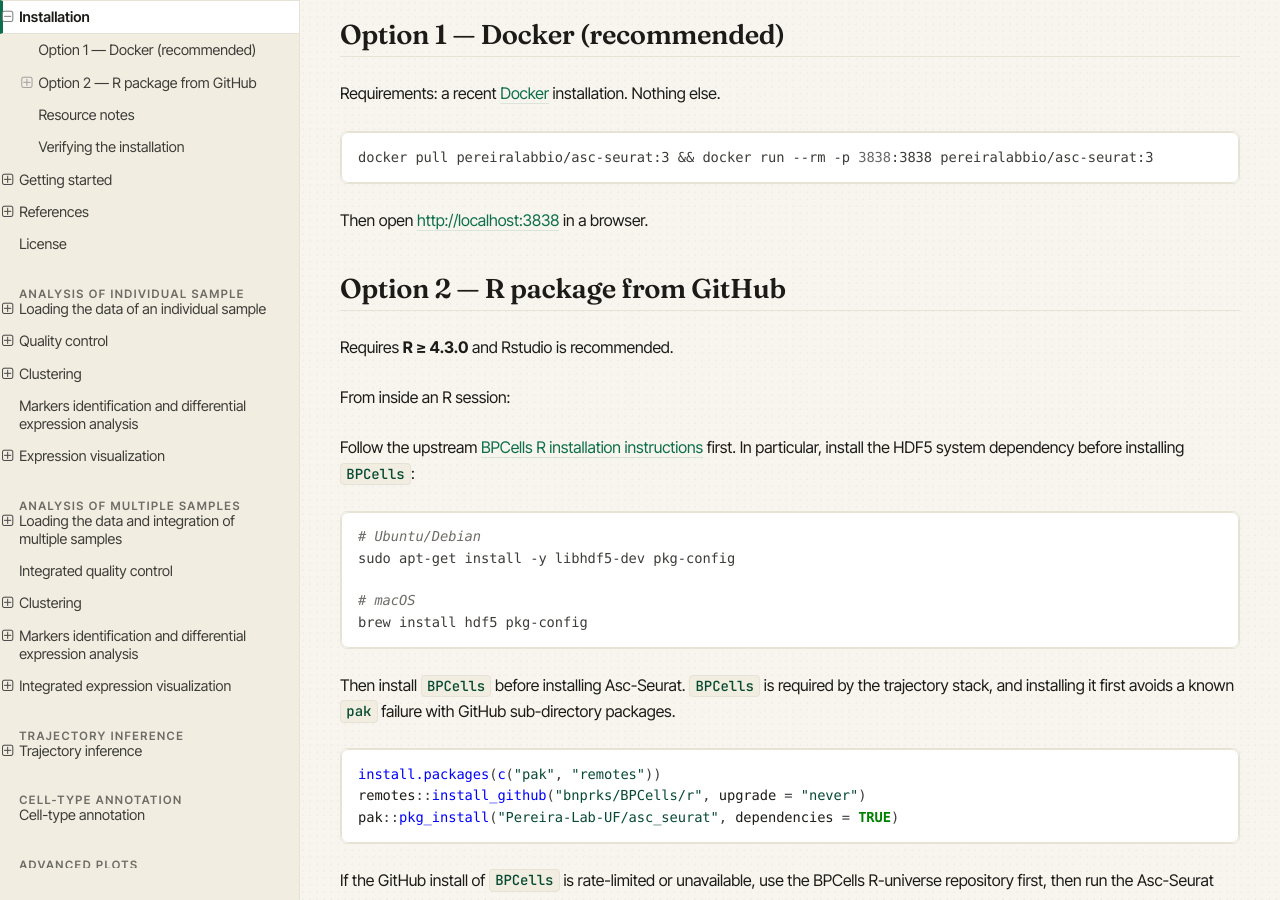
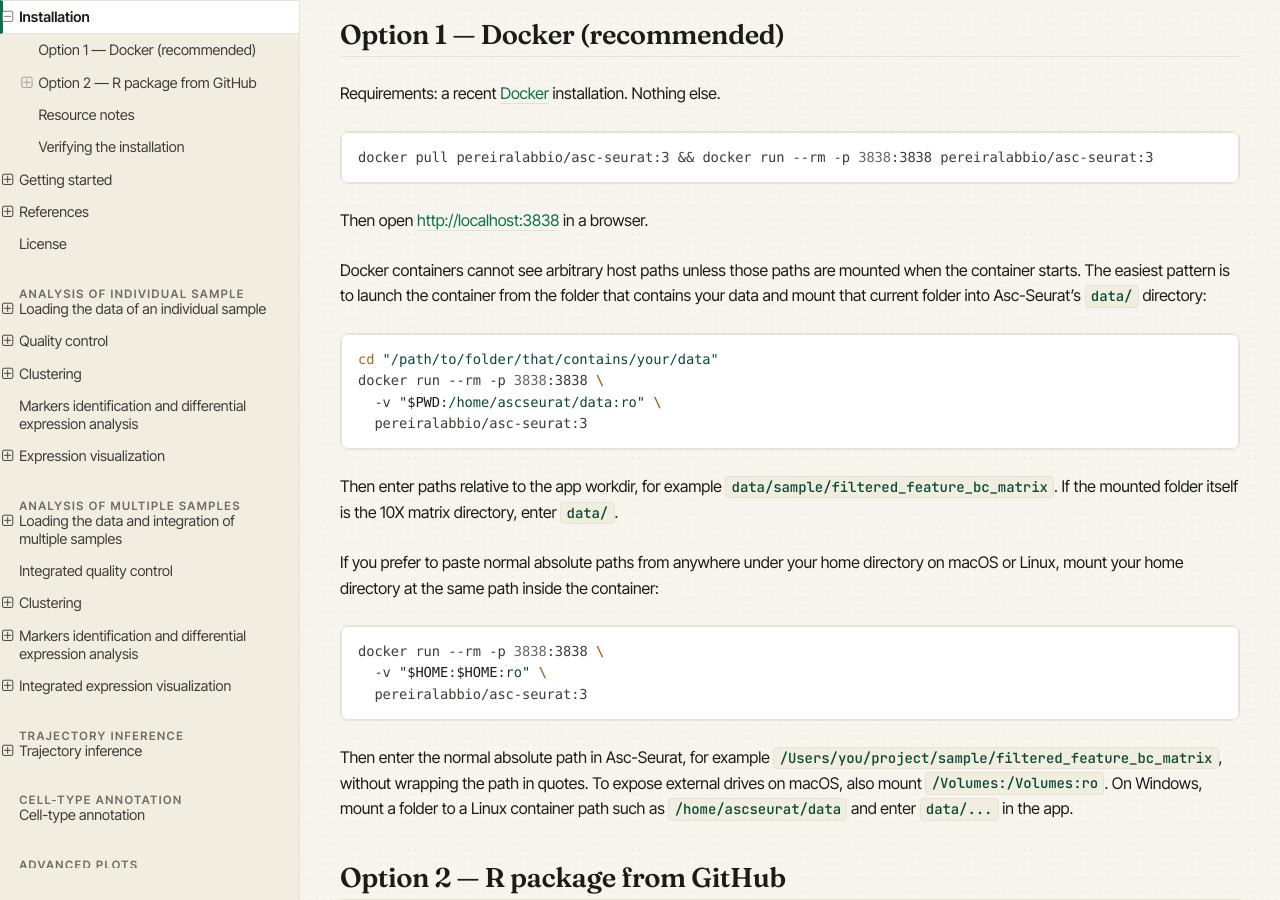
Before and after one commit to Pereira-Lab-UF/asc_seurat, a Sphinx documentation site: the page built from docs/installation.rst, in a window 1280 px wide and 900 px high, scrolled down 441 px. Built offline with Sphinx 7.4.7 and the Read the Docs theme 3.1.0, drawn with Linux system fonts in a browser that asks for light colours.

Commit message:
Improve Docker data path handling

```diff
--- a/docs/installation.rst
+++ b/docs/installation.rst
@@ -26,6 +26,39 @@
    docker pull pereiralabbio/asc-seurat:3 && docker run --rm -p 3838:3838 pereiralabbio/asc-seurat:3
 
 Then open `http://localhost:3838 <http://localhost:3838>`_ in a browser.
+
+Docker containers cannot see arbitrary host paths unless those paths are
+mounted when the container starts. The easiest pattern is to launch the
+container from the folder that contains your data and mount that current
+folder into Asc-Seurat's ``data/`` directory:
+
+.. code-block:: bash
+
+   cd "/path/to/folder/that/contains/your/data"
+   docker run --rm -p 3838:3838 \
+     -v "$PWD:/home/ascseurat/data:ro" \
+     pereiralabbio/asc-seurat:3
+
+Then enter paths relative to the app workdir, for example
+``data/sample/filtered_feature_bc_matrix``. If the mounted folder itself
+is the 10X matrix directory, enter ``data/``.
+
+If you prefer to paste normal absolute paths from anywhere under your
+home directory on macOS or Linux, mount your home directory at the same
+path inside the container:
+
+.. code-block:: bash
+
+   docker run --rm -p 3838:3838 \
+     -v "$HOME:$HOME:ro" \
+     pereiralabbio/asc-seurat:3
+
+Then enter the normal absolute path in Asc-Seurat, for example
+``/Users/you/project/sample/filtered_feature_bc_matrix``, without
+wrapping the path in quotes. To expose external drives on macOS, also
+mount ``/Volumes:/Volumes:ro``. On Windows, mount a folder to a Linux
+container path such as ``/home/ascseurat/data`` and enter ``data/...``
+in the app.
 
 Option 2 — R package from GitHub
 ================================
```
Also changed, not shown: README.md (+32 -0 lines), docs/getting_started.rst (+13 -0 lines), docs/loading_data.rst (+9 -2 lines), 5 other files.
